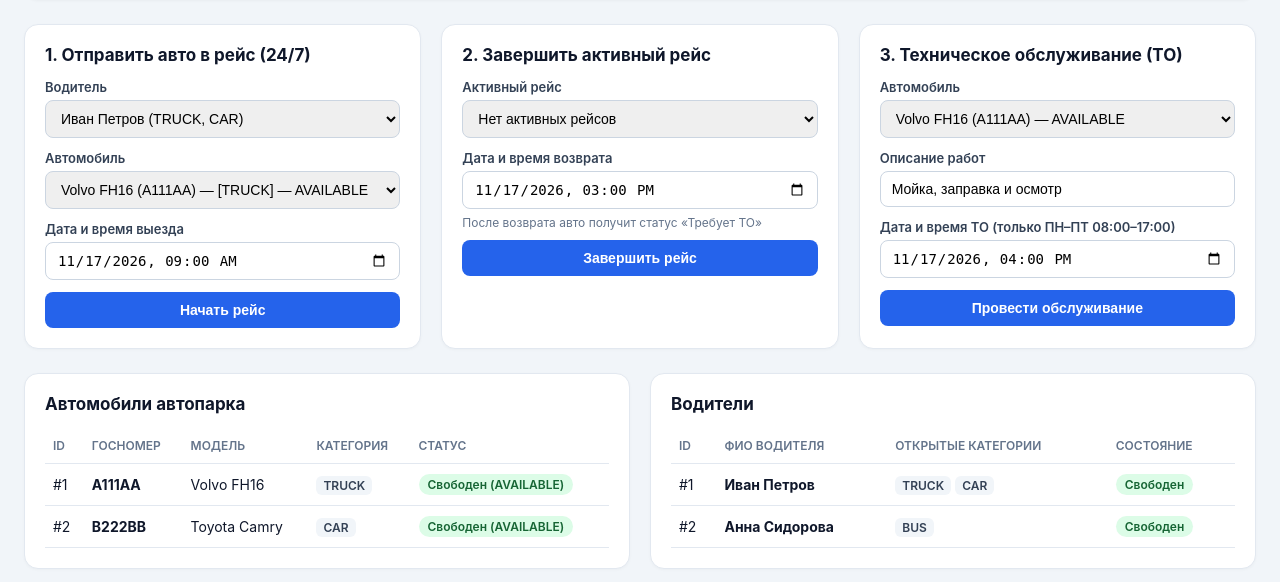
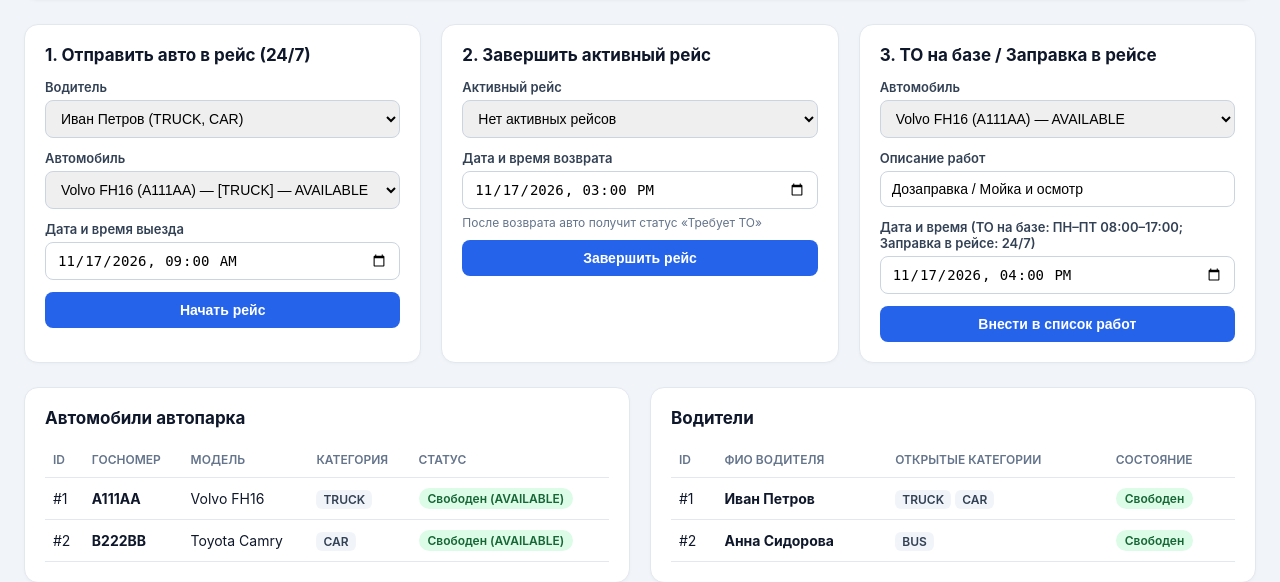
Before and after one commit to dydickialekseileonidovich-ship-it/ProjectCar, a Spring Boot app: page / in a window 1280 px wide. Shown: the part 113-695 px from the top of the page. Run offline with Spring Boot 4, Linux system fonts and the light colour scheme; data comes from the database, SQL or seed files in the repository; data that the repository does not hold is empty.

Commit message:
Add business requirements, web UI, and in-trip refueling support

```diff
--- a/src/main/resources/static/index.html
+++ b/src/main/resources/static/index.html
@@ -188,16 +188,16 @@
             <button onclick="finishTrip()">Завершить рейс</button>
         </div>
 
-        <!-- 3. Провести ТО -->
+        <!-- 3. Провести ТО или заправку в пути -->
         <div class="card">
-            <h2>3. Техническое обслуживание (ТО)</h2>
+            <h2>3. ТО на базе / Заправка в рейсе</h2>
             <label>Автомобиль</label>
             <select id="maintVehicle"></select>
             <label>Описание работ</label>
-            <input type="text" id="maintDesc" value="Мойка, заправка и осмотр">
-            <label>Дата и время ТО (только ПН–ПТ 08:00–17:00)</label>
+            <input type="text" id="maintDesc" value="Дозаправка / Мойка и осмотр">
+            <label>Дата и время (ТО на базе: ПН–ПТ 08:00–17:00; Заправка в рейсе: 24/7)</label>
             <input type="datetime-local" id="maintTime" value="2026-11-17T16:00">
-            <button onclick="performMaintenance()">Провести обслуживание</button>
+            <button onclick="performMaintenance()">Внести в список работ</button>
         </div>
     </div>
 
```
Also changed, not shown: src/main/java/com/example/fleet/service/FleetService.java (+22 -23 lines), README.md, 1 other file.
